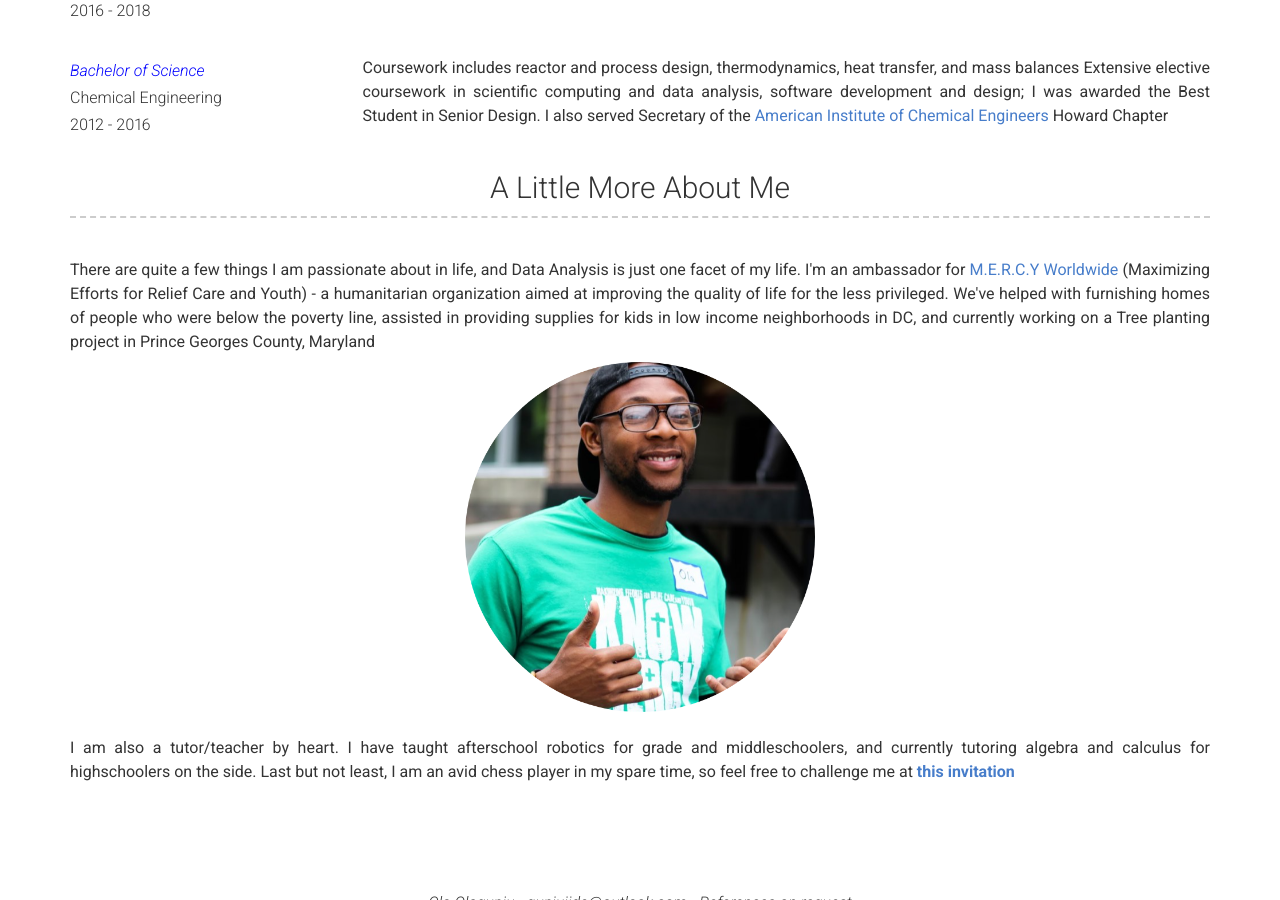
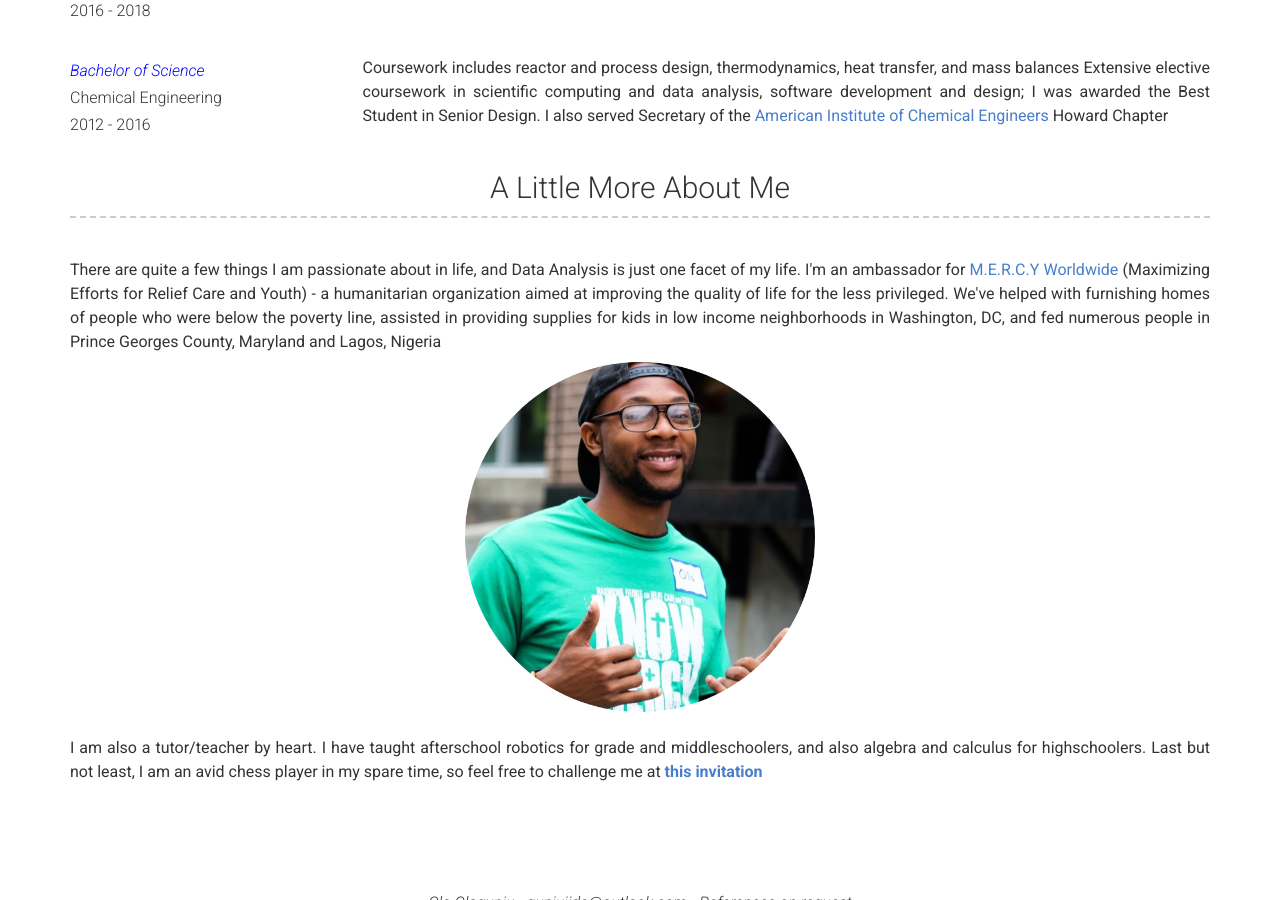
Before and after one commit to OlaOlagunju/cloudgeek.com.ng, a Jekyll site: the page built from index.md, in a window 1280 px wide and 900 px high, scrolled down 2566 px. Built offline with Jekyll 4.4.1, drawn with Linux system fonts in a browser that asks for light colours; nearby versions of some CDN libraries; some of the changed text lies outside the part shown.

Commit message:
Update _config.yml

```diff
--- a/_config.yml
+++ b/_config.yml
@@ -60,7 +60,7 @@
     - Chemical Simulators and Reactor Design
     - Water and Wastewater treatment methods
     - GIS, BioWin, Civil 3D
-  <p>Feel free to download a copy of my CV <strong><a href="https://github.com/OlaOlagunju/portfolio/raw/main/Ola_Olagunju_Resume.pdf">here</a></strong></p>
+  <p>Feel free to download a copy of my CV <strong><a href="https://github.com/OlaOlagunju/portfolio/raw/main/Olajide_Olagunju_CV.pdf">here</a></strong></p>
 
 content:
   - title: Projects # Title for the section
@@ -167,7 +167,7 @@
           Working with the AI team to improve the Google/YouTube search engines for millions of users via mobile data quality analysis. Also conducting evaluations on thousands of websites per week and reporting user metrics on each of them
       - layout: left
         title: DC Water
-        sub_title: <p style="color:blue">Wastewater Data Analyst</p>
+        sub_title: <p style="color:blue">Wastewater Analyst/Engineer</p>
         caption: 2016 - 2018
         link: https://www.dcwater.com/
         quote: >
@@ -206,11 +206,11 @@
       <p>There are quite a few things I am passionate about in life, and Data Analysis is just one facet of my life.
       I'm an ambassador for <a href="https://mercyworldwide.org/">M.E.R.C.Y Worldwide </a>(Maximizing Efforts for Relief Care and Youth) -
       a humanitarian organization aimed at improving the quality of life for the less privileged. We've helped with furnishing homes of people who were below the poverty line,
-      assisted in providing supplies for kids in low income neighborhoods in DC, and currently working on a Tree planting project in Prince Georges County, Maryland</p>
+      assisted in providing supplies for kids in low income neighborhoods in Washington, DC, and fed numerous people in Prince Georges County, Maryland and Lagos, Nigeria</p>
 
       <center><img src="/images/mecirc.png" width="350" height="350" /></center>
 
-      <br>I am also a tutor/teacher by heart. I have taught afterschool robotics for grade and middleschoolers, and currently tutoring algebra and calculus for highschoolers on the side.
+      <br>I am also a tutor/teacher by heart. I have taught afterschool robotics for grade and middleschoolers, and also algebra and calculus for highschoolers.
       Last but not least, I am an avid chess player in my spare time, so feel free to challenge me at <strong><a href="https://chess.com/play/the1phantomkid">this invitation</a></strong>
 # Footer
 footer_show_references: true
```
